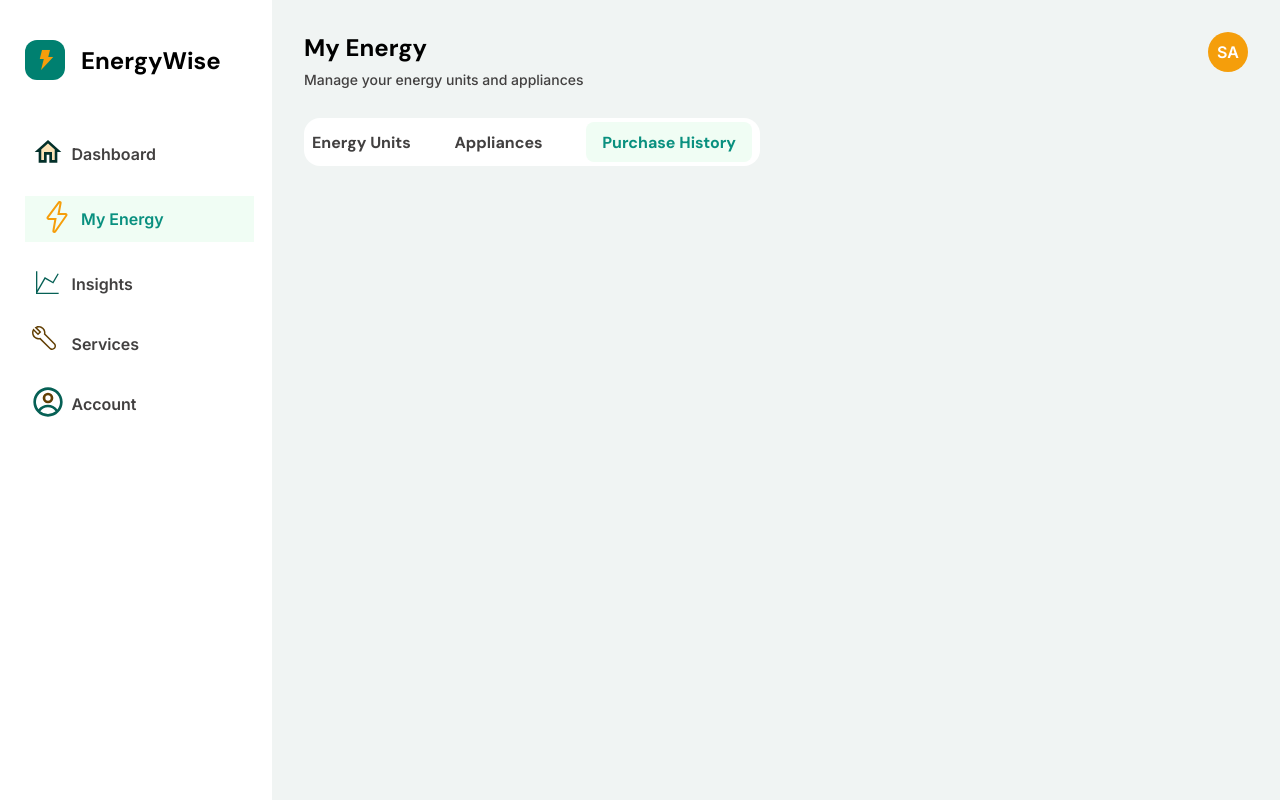
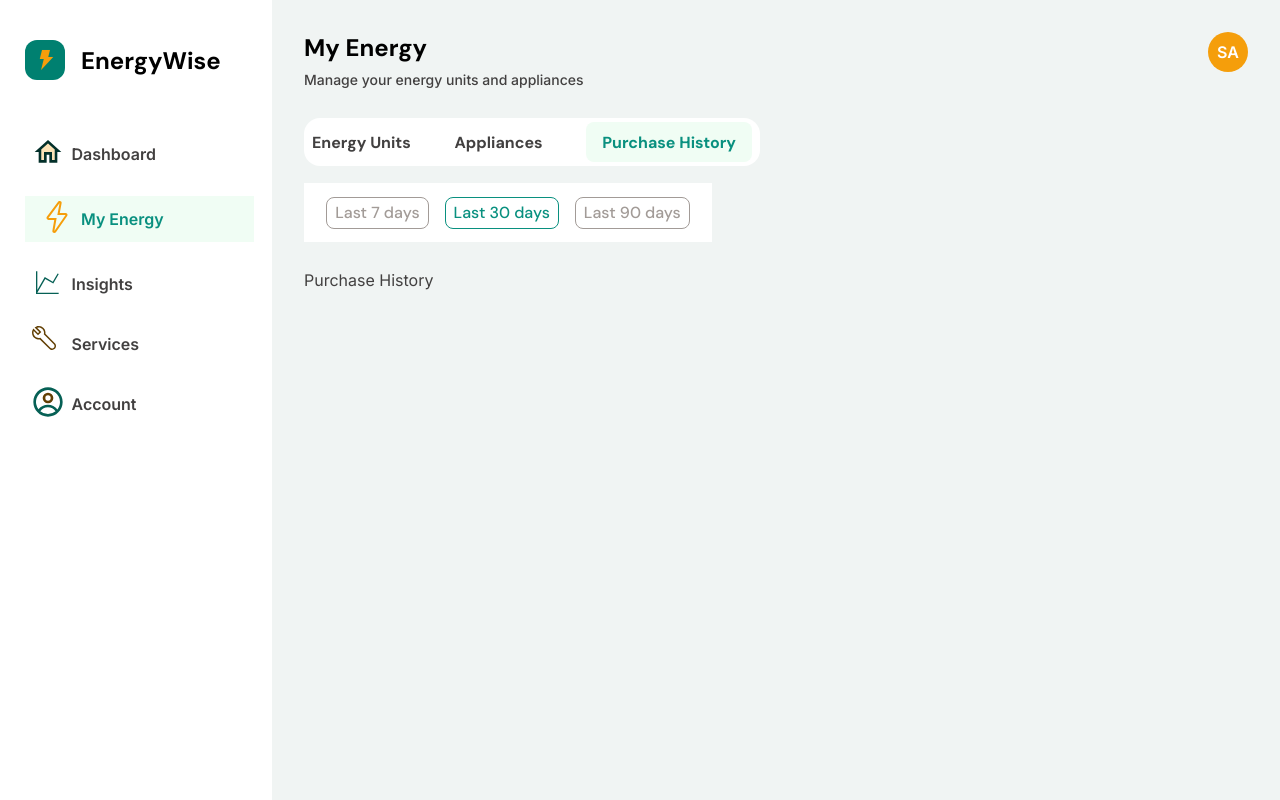
Before and after one commit to WTF-CapstoneProject-Team41/EnergyWise-frontend, a React (Vite) app: page /my-energy in a window 1280 px wide. Both pictures are taken after a click on the button "Purchase History". Built offline with nearby package versions, Linux system fonts and the light colour scheme.

Commit message:
purchase history filter buttons

```diff
--- a/package.json
+++ b/package.json
@@ -12,7 +12,8 @@
   "dependencies": {
     "react": "^19.2.0",
     "react-dom": "^19.2.0",
-    "react-router-dom": "^7.13.0"
+    "react-router-dom": "^7.13.0",
+    "recharts": "^3.7.0"
   },
   "devDependencies": {
     "@eslint/js": "^9.39.1",
--- a/src/App.jsx
+++ b/src/App.jsx
@@ -7,9 +7,7 @@ import MyEnergy from "./pages/MyEnergy/MyEnergy";
 function Dashboard() {
   return <h1>Dashboard</h1>;
 }
-// function MyEnergy() {
-//   return <h1>My Energy</h1>;
-// }
+
 function Insights() {
   return <h1>Insights</h1>;
 }
--- a/src/pages/MyEnergy/tabs/PurchaseHistory.jsx
+++ b/src/pages/MyEnergy/tabs/PurchaseHistory.jsx
@@ -1,5 +1,26 @@
+import { useState } from "react";
+import styles from "./PurchaseHistory.module.css";
+
+const FILTERS = ["Last 7 days", "Last 30 days", "Last 90 days"];
+
 function PurchaseHistory() {
-  return <div></div>;
+  const [activeFilter, setActiveFilter] = useState("Last 30 days");
+  return (
+    <div className={styles.container}>
+      <div className={styles.filters}>
+        {FILTERS.map((filter) => (
+          <button
+            key={filter}
+            onClick={() => setActiveFilter(filter)}
+            className={`${styles.filterBtn} ${activeFilter === filter ? styles.filterActive : ""}`}
+          >
+            {filter}
+          </button>
+        ))}
+      </div>
+      <p>Purchase History</p>
+    </div>
+  );
 }
 
 export default PurchaseHistory;
--- /dev/null
+++ b/src/pages/MyEnergy/tabs/PurchaseHistory.module.css
@@ -0,0 +1,42 @@
+.container {
+  display: flex;
+  flex-direction: column;
+  gap: 28px;
+}
+
+.filters {
+  display: flex;
+  width: 408px;
+  height: 59px;
+  padding: 8px 16px;
+  justify-content: center;
+  align-items: center;
+  gap: 16px;
+  flex-shrink: 0;
+  margin-top: 17px;
+  background: #ffffff;
+}
+.filterBtn {
+  display: flex;
+  height: 32px;
+  padding: 8px;
+  justify-content: center;
+  align-items: center;
+  gap: 8px;
+  border-radius: 8px;
+  border: 1px solid #a29b97;
+  color: #a29b97;
+  font-family: var(--font-heading);
+  font-size: 16px;
+  font-weight: 500;
+  background: transparent;
+}
+.filterBtn:hover {
+  border-color: var(--primary-color);
+  color: var(--primary-color);
+}
+.filterActive {
+  border-radius: 8px;
+  border: 1px solid var(--primary-color, #09907f);
+  color: var(--primary-color);
+}
```
Also changed, not shown: 1 other file (tests, documents, lock files or other folders).
